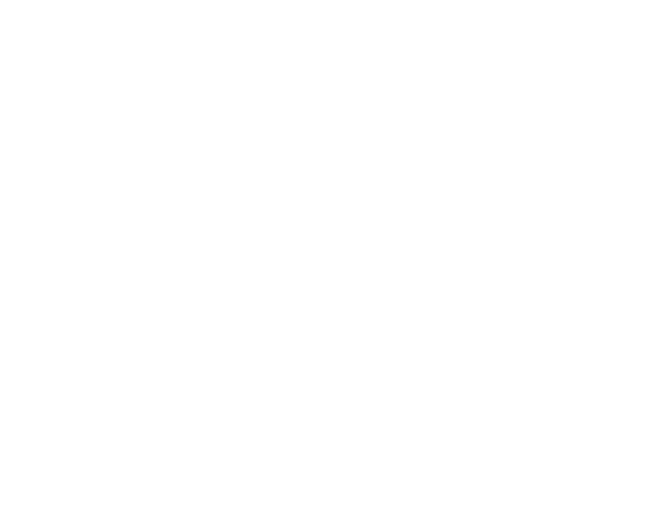
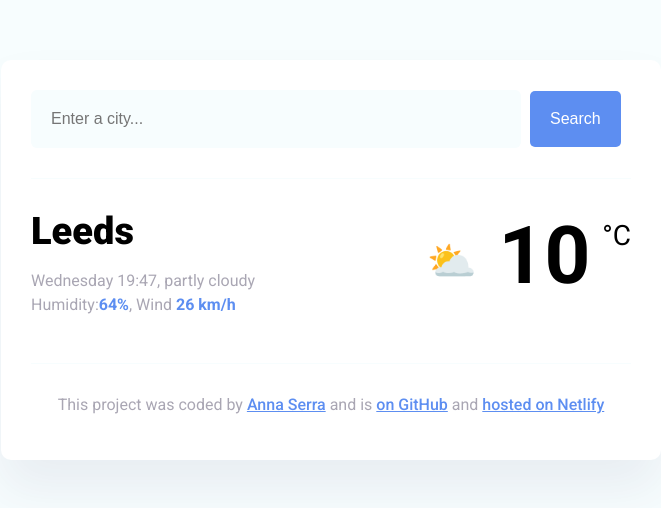
Before and after one commit to AnnaSM94/weather-app-plus, a plain HTML site: page index.html in a window 1280 px wide. Shown: the whole page, without its empty margins (309-970 px from the left). Drawn offline with nearby package versions, Linux system fonts and the light colour scheme.

Commit message:
Added project from sandbox

```diff
--- a/index.html
+++ b/index.html
@@ -3,7 +3,48 @@
   <head>
     <meta charset="UTF-8" />
     <meta name="viewport" content="width=device-width, initial-scale=1.0" />
-    <title>Document</title>
+    <link rel="preconnect" href="https://fonts.googleapis.com" />
+    <link rel="preconnect" href="https://fonts.gstatic.com" crossorigin />
+    <link
+      href="https://fonts.googleapis.com/css2?family=Roboto:ital,wght@0,100;0,400;0,500;0,700;0,900;1,100;1,300;1,400;1,500;1,700;1,900&display=swap"
+      rel="stylesheet"
+    />
+    <link rel="stylesheet" href="src/styles.css" />
+    <script src="https://unpkg.com/axios@1.6.7/dist/axios.min.js"></script>
+    <title>Weather application</title>
   </head>
-  <body></body>
+  <body>
+    <div class="weather-app">
+    <header>
+      <form id="input-form-city">
+      <input type="text" placeholder="Enter a city..." required class="search-input" id="search-city-input"/>
+      <input type="submit" class="search-button" id="search-button-input" value="Search"/>
+    </form>
+  </header>
+  <main>
+    <div class="current-weather">
+      <div>
+    <h1 class="current-city" id="current-city-weather">Leeds</h1>
+    <p class="current-details">
+      <span id="current-date-time">Wednesday 15:07</span>, partly cloudy <br />
+      Humidity:<strong>64%</strong>, Wind <strong>26 km/h</strong>
+    </p>
+  </div>
+    <div class="current-temperature">
+      <span class="current-temperature-icon">⛅</span>
+      <span class="current-temperature-value" id="current-temperature-number">10</span>
+      <span class="current-temperature-unit">°C</span>
+    </div>
+  </div>
+</main>
+    <footer>
+      <p>
+      This project was coded by
+      <a href="#" target="_blank">Anna Serra</a> and is
+      <a href="#" target="_blank"> on GitHub</a> and
+      <a href="#" target="_blank">hosted on Netlify</a>
+    </p>
+  </footer>
+  </body>
+  <script src="src/script.js"></script>
 </html>
--- /dev/null
+++ b/src/script.js
@@ -0,0 +1,40 @@
+function cityChange(form) {
+  form.preventDefault();
+  let searchInputElement = document.querySelector("#search-city-input");
+  let city = searchInputElement.value;
+  let title = document.getElementById("current-city-weather");
+  title.innerHTML = document.getElementById("search-city-input").value;
+  let apiKey = "ta02bo301b5c9f2330749b3160203dc0";
+  let apiUrl = `https://api.shecodes.io/weather/v1/current?query=${city}&key=${apiKey}&units=metric`;
+  axios.get(apiUrl).then(displayTemperature);
+}
+
+let form = document.querySelector("#input-form-city");
+form.addEventListener("submit", cityChange);
+
+let now = new Date();
+let date = now.getDate();
+let hour = now.getHours();
+let minutes = now.getMinutes().toString().padStart(2, "0");
+let days = [
+  "Sunday",
+  "Monday",
+  "Tuesday",
+  "Wednesday",
+  "Thursday",
+  "Friday",
+  "Saturday",
+];
+let day = days[now.getDay()];
+
+let changeDateNow = document.querySelector("#current-date-time");
+changeDateNow.innerHTML = `${day} ${hour}:${minutes}`;
+
+function displayTemperature(response) {
+  let temperature = Math.round(response.data.temperature.current);
+
+  let temperatureElement = document.querySelector(
+    "#current-temperature-number"
+  );
+  temperatureElement.innerHTML = Math.round(response.data.temperature.current);
+}
--- /dev/null
+++ b/src/styles.css
@@ -0,0 +1,102 @@
+body {
+  background: #f7fdfe;
+  font-family: "Roboto", sans-serif;
+}
+
+a {
+  color: #5d8ef1;
+  font-weight: 450;
+}
+
+.weather-app {
+  background: white;
+  max-width: 600px;
+  margin: 60px auto;
+  padding: 30px;
+  border-radius: 10px;
+  box-shadow: 0 30px 50px rgba(65, 50, 100, 0.08);
+}
+
+header {
+  border-bottom: 1px solid #f7fdfe;
+  padding-bottom: 30px;
+}
+
+.search-input {
+  background-color: #f7fdfe;
+  border: none;
+  color: rgba(39, 33, 66, 0.4);
+  font-size: 16px;
+  padding: 20px;
+  width: 75%;
+  border-radius: 6px;
+}
+
+.search-button {
+  margin-left: 5px;
+  font-size: 16px;
+  background-color: #5d8ef1;
+  color: white;
+  border: none;
+  padding: 20px;
+  line-height: 1;
+  border-radius: 5px;
+  transition: all 200ms ease-in-out;
+}
+.search-button:hover {
+  background-color: #3a6bd8;
+}
+main {
+  padding: 30px 0;
+}
+
+.current-temperature {
+  font-size: 48px;
+}
+
+.current-weather {
+  display: flex;
+  justify-content: space-between;
+}
+
+.current-city {
+  font-size: 38px;
+  font-weight: 900;
+  margin: 0;
+}
+.current-details {
+  color: rgba(39, 33, 66, 0.4);
+  font-size: 16px;
+  font-weight: 400;
+  line-height: 24px;
+}
+
+.current-details strong {
+  color: #5d8ef1;
+}
+
+.current-temperature-icon {
+  position: relative;
+  top: -8px;
+  font-size: 40px;
+  margin-right: 10px;
+}
+
+.current-temperature-value {
+  font-size: 80px;
+  font-weight: bold;
+}
+
+.current-temperature-unit {
+  font-size: 28px;
+  position: relative;
+  top: -38px;
+}
+
+footer {
+  border-top: 1px solid #f7fdfe;
+  text-align: center;
+  padding-top: 15px;
+
+  color: rgba(39, 33, 66, 0.4);
+}
```
